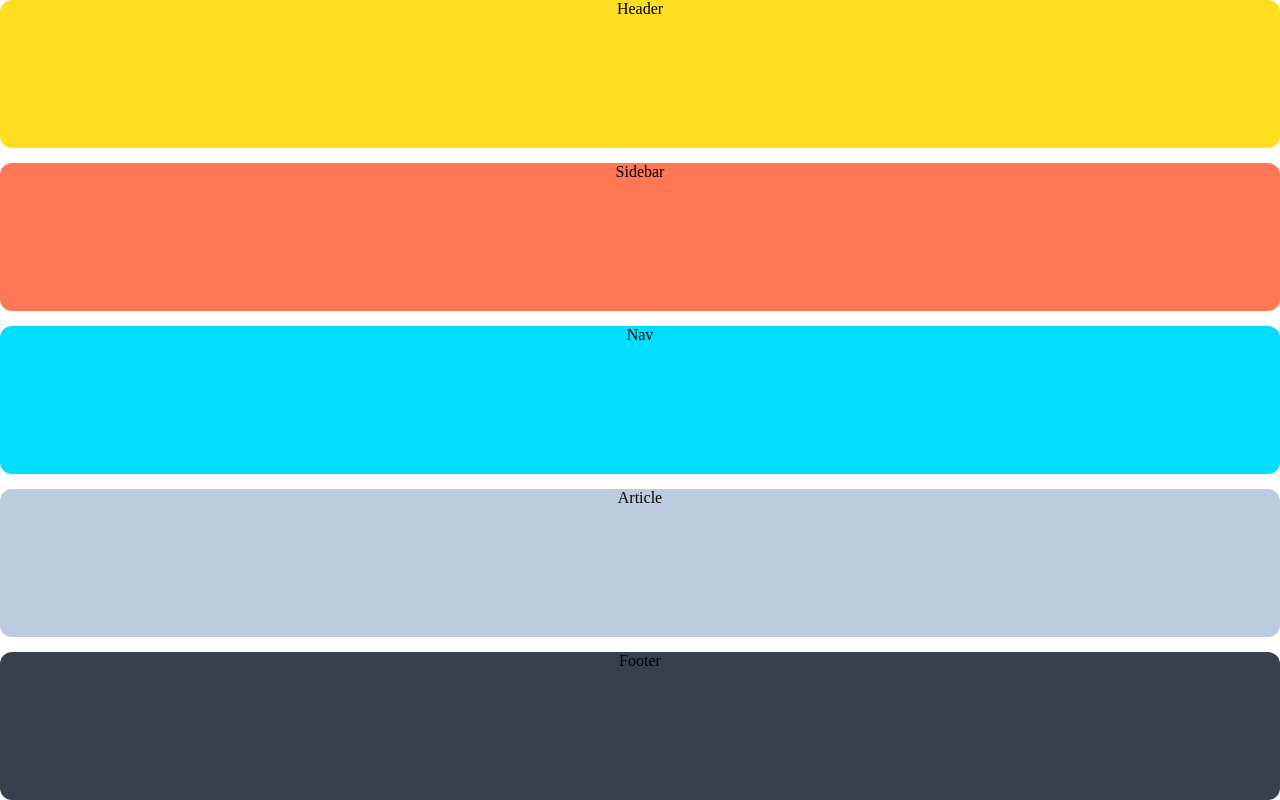
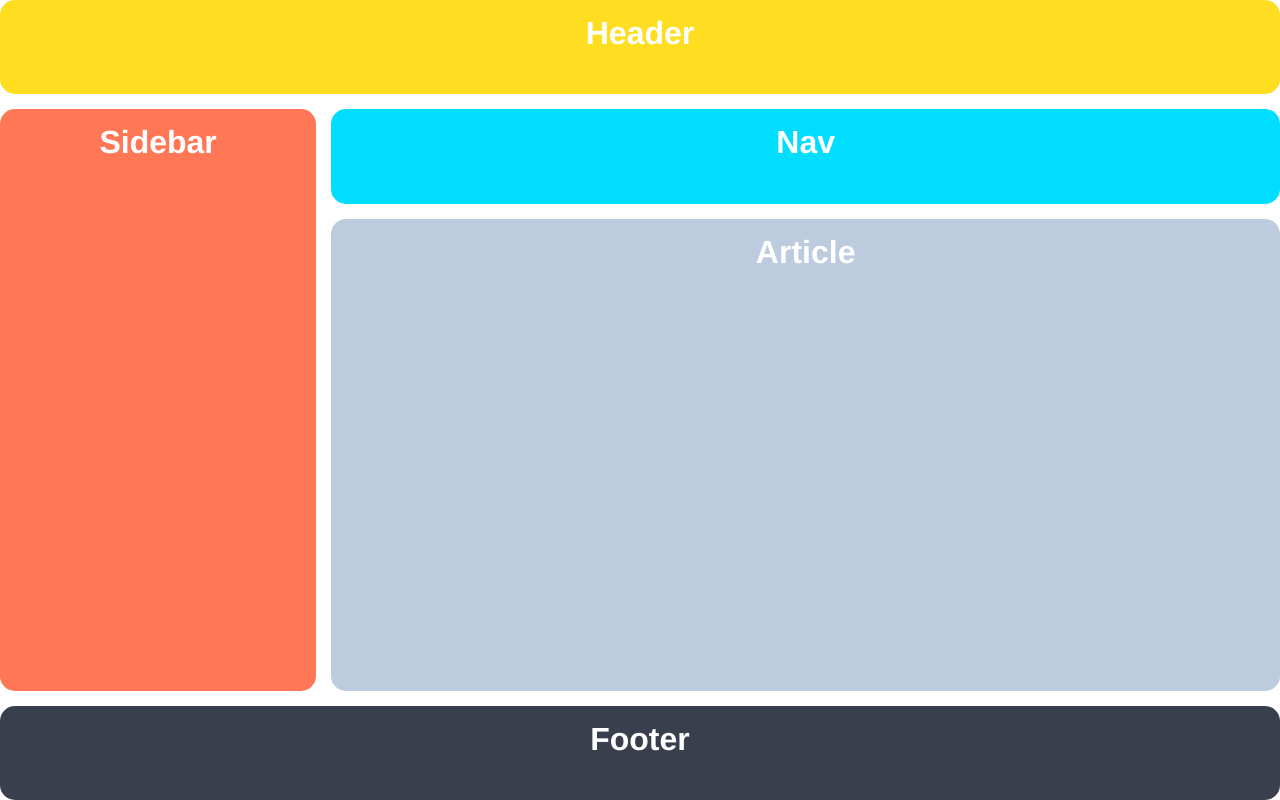
Before and after one commit to BlasioGodi/Advanced-HTML-and-CSS, a plain HTML site: page 02-grid-layout-2/index.html in a window 1280 px wide. Drawn offline with Linux system fonts and the light colour scheme.

Commit message:
Grid layout 2 solved

```diff
--- a/02-grid-layout-2/style.css
+++ b/02-grid-layout-2/style.css
@@ -11,12 +11,22 @@ div {
 
 .container {
   display: grid;
-  grid-template-columns: auto;
-  grid-template-rows: auto;
+  grid-template-columns: 1fr 3fr;
+  grid-template-rows: repeat(2, 1fr) 5fr 1fr;
   gap: 15px;
   height: 100vh;
   width: 100vw;
 }
+
+.container div {
+  padding: 15px;
+  font-size: 32px;
+  font-family: Helvetica;
+  font-weight: bold;
+  color: white;
+  border-radius: 15px;
+}
+
 .header {
   background-color: #ffde22;
 }
@@ -32,3 +42,16 @@ div {
 .footer {
   background-color: #393f4d;
 }
+
+/*SOLUTION*/
+.header {
+  grid-column: 1 / 3;
+}
+
+.sidebar {
+  grid-row: 2 / 4;
+}
+
+.footer {
+  grid-column: 1 / 3;
+}
```
